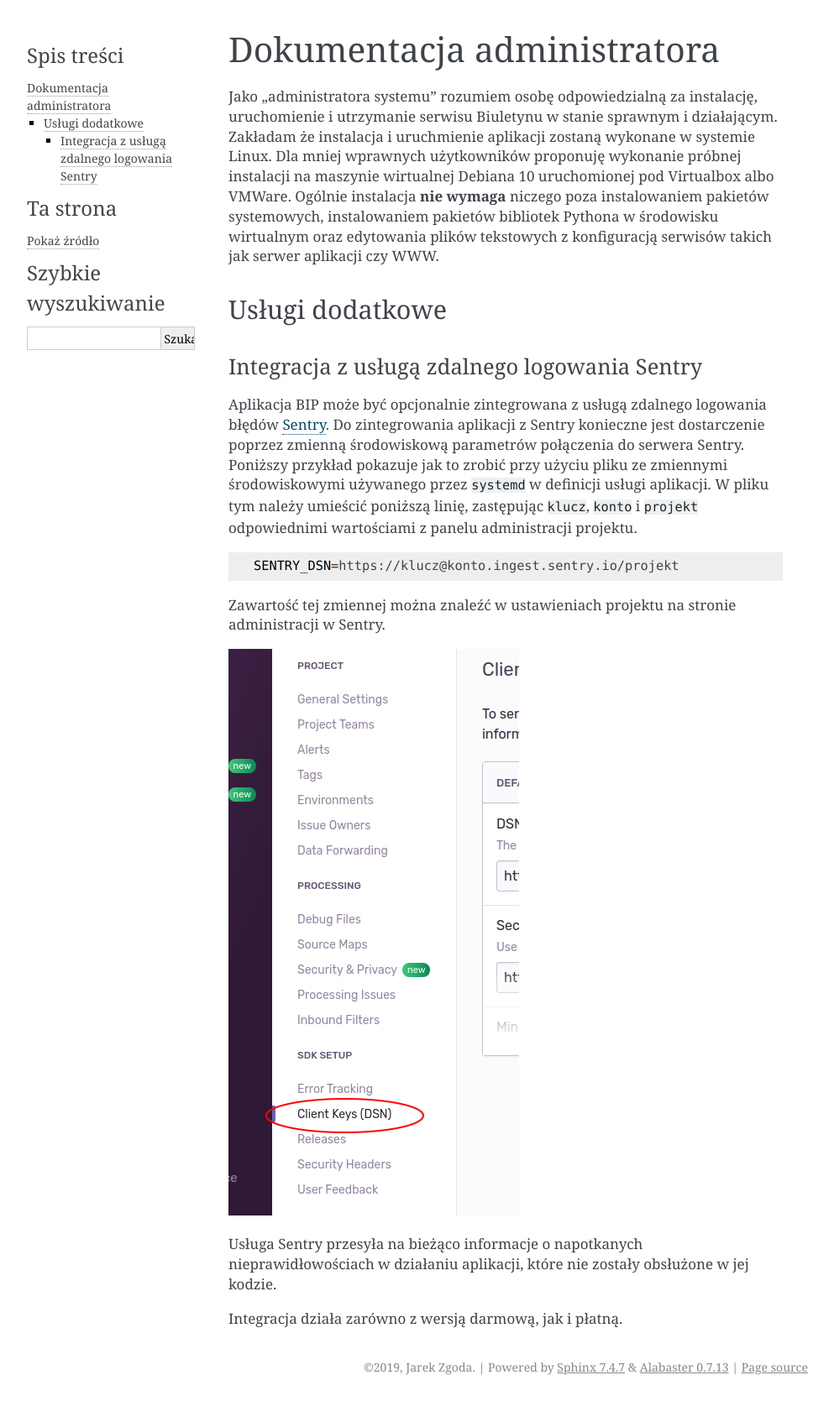
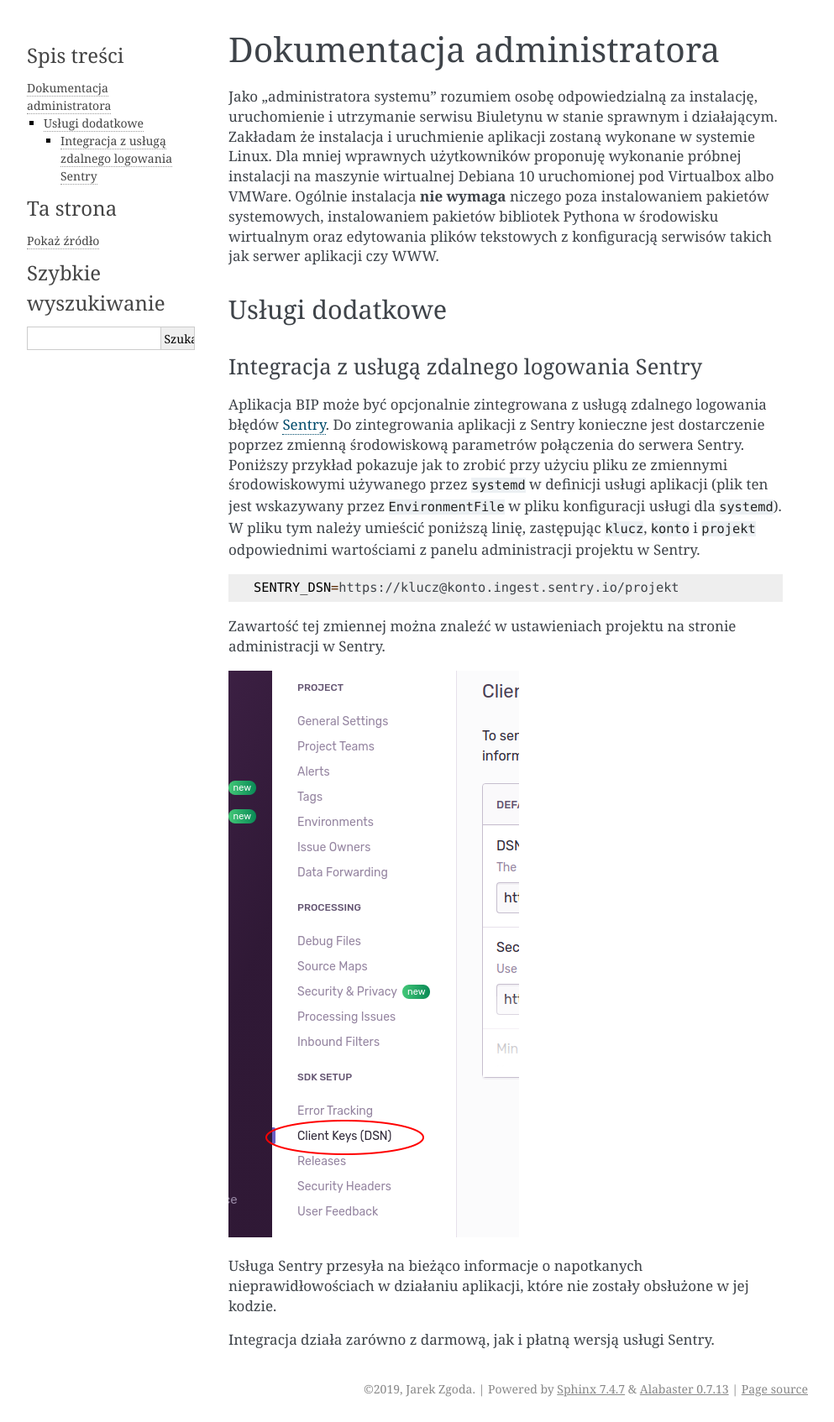
Before and after one commit to zgoda/bip, a Sphinx documentation site: the page built from docs/adminguide.rst, in a window 1280 px wide. Shown: the whole page at 84% size, without its empty margins (148-1141 px from the left). Built offline with Sphinx 7.4.7, drawn with Linux system fonts in a browser that asks for light colours; before the commit the page ends 1668 px from its top, so only the background shows below that.

Commit message:
Small stylistic changes in docs

```diff
--- a/docs/adminguide.rst
+++ b/docs/adminguide.rst
@@ -9,7 +9,7 @@
 Integracja z usługą zdalnego logowania Sentry
 ^^^^^^^^^^^^^^^^^^^^^^^^^^^^^^^^^^^^^^^^^^^^^
 
-Aplikacja BIP może być opcjonalnie zintegrowana z usługą zdalnego logowania błędów `Sentry <https://sentry.io/welcome/>`_. Do zintegrowania aplikacji z Sentry konieczne jest dostarczenie poprzez zmienną środowiskową parametrów połączenia do serwera Sentry. Poniższy przykład pokazuje jak to zrobić przy użyciu pliku ze zmiennymi środowiskowymi używanego przez ``systemd`` w definicji usługi aplikacji. W pliku tym należy umieścić poniższą linię, zastępując ``klucz``, ``konto`` i ``projekt`` odpowiednimi wartościami z panelu administracji projektu.
+Aplikacja BIP może być opcjonalnie zintegrowana z usługą zdalnego logowania błędów `Sentry <https://sentry.io/welcome/>`_. Do zintegrowania aplikacji z Sentry konieczne jest dostarczenie poprzez zmienną środowiskową parametrów połączenia do serwera Sentry. Poniższy przykład pokazuje jak to zrobić przy użyciu pliku ze zmiennymi środowiskowymi używanego przez ``systemd`` w definicji usługi aplikacji (plik ten jest wskazywany przez ``EnvironmentFile`` w pliku konfiguracji usługi dla ``systemd``). W pliku tym należy umieścić poniższą linię, zastępując ``klucz``, ``konto`` i ``projekt`` odpowiednimi wartościami z panelu administracji projektu w Sentry.
 
 .. code-block:: shell
 
@@ -21,4 +21,4 @@
 
 Usługa Sentry przesyła na bieżąco informacje o napotkanych nieprawidłowościach w działaniu aplikacji, które nie zostały obsłużone w jej kodzie.
 
-Integracja działa zarówno z wersją darmową, jak i płatną.
+Integracja działa zarówno z darmową, jak i płatną wersją usługi Sentry.
--- a/docs/userguide.rst
+++ b/docs/userguide.rst
@@ -1,7 +1,7 @@
 Przewodnik użytkownika
 ======================
 
-Jako "użytkownika serwisu" rozumiemy redaktora Biuletynu, który będzie tworzył i modyfikował zawartość. Ta część podręcznika opisuje wykonywanie w serwisie BIP czynności redakcyjnych, tj. dodawania i modyfikowania treści.
+Jako "użytkownika serwisu" rozumiemy redaktora Biuletynu, który będzie tworzył i modyfikował zawartość. Ta część podręcznika opisuje wykonywanie w serwisie BIP czynności redakcyjnych, tj. dodawania i modyfikowania treści, jak tównież zarządzania własnymi danymi w serwisie.
 
 Logowanie do konta
 ------------------
--- a/setup.py
+++ b/setup.py
@@ -19,8 +19,6 @@
 def find_version(*where):
     return str(ast.literal_eval(_version_re.search(read(*where)).group(1)))
 
-
-long_description = read('README.rst')
 
 base_reqs = [
     'Flask<2',
@@ -85,7 +83,7 @@
     author_email='jarek.zgoda@gmail.com',
     description='Polish BIP (Biuletyn Informacji Publicznej) as Flask application',
     keywords='bip public information bulletin',
-    long_description=long_description,
+    long_description=read('README.rst'),
     long_description_content_type='text/x-rst',
     license='GPLv3',
     packages=find_packages('src'),
```
